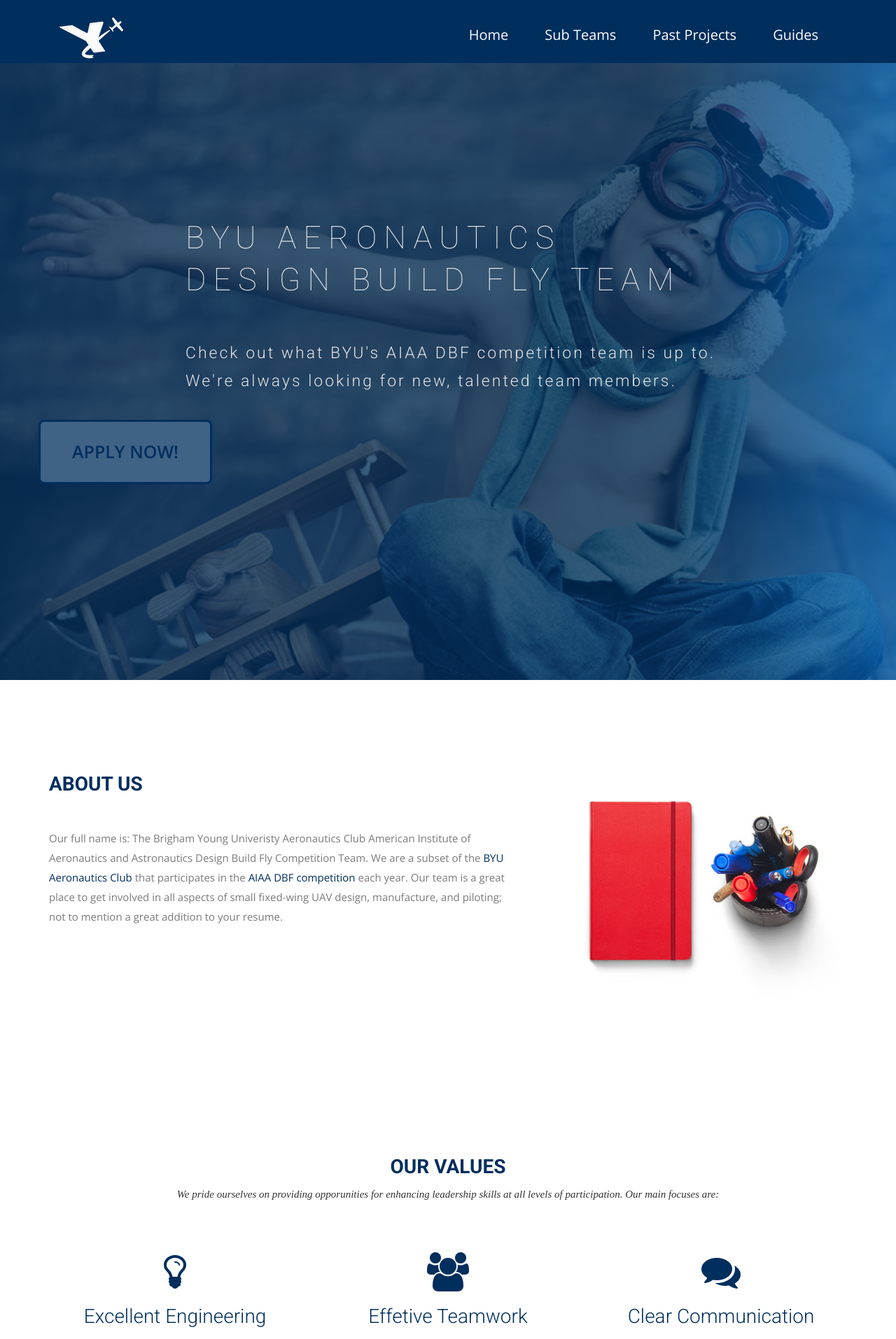
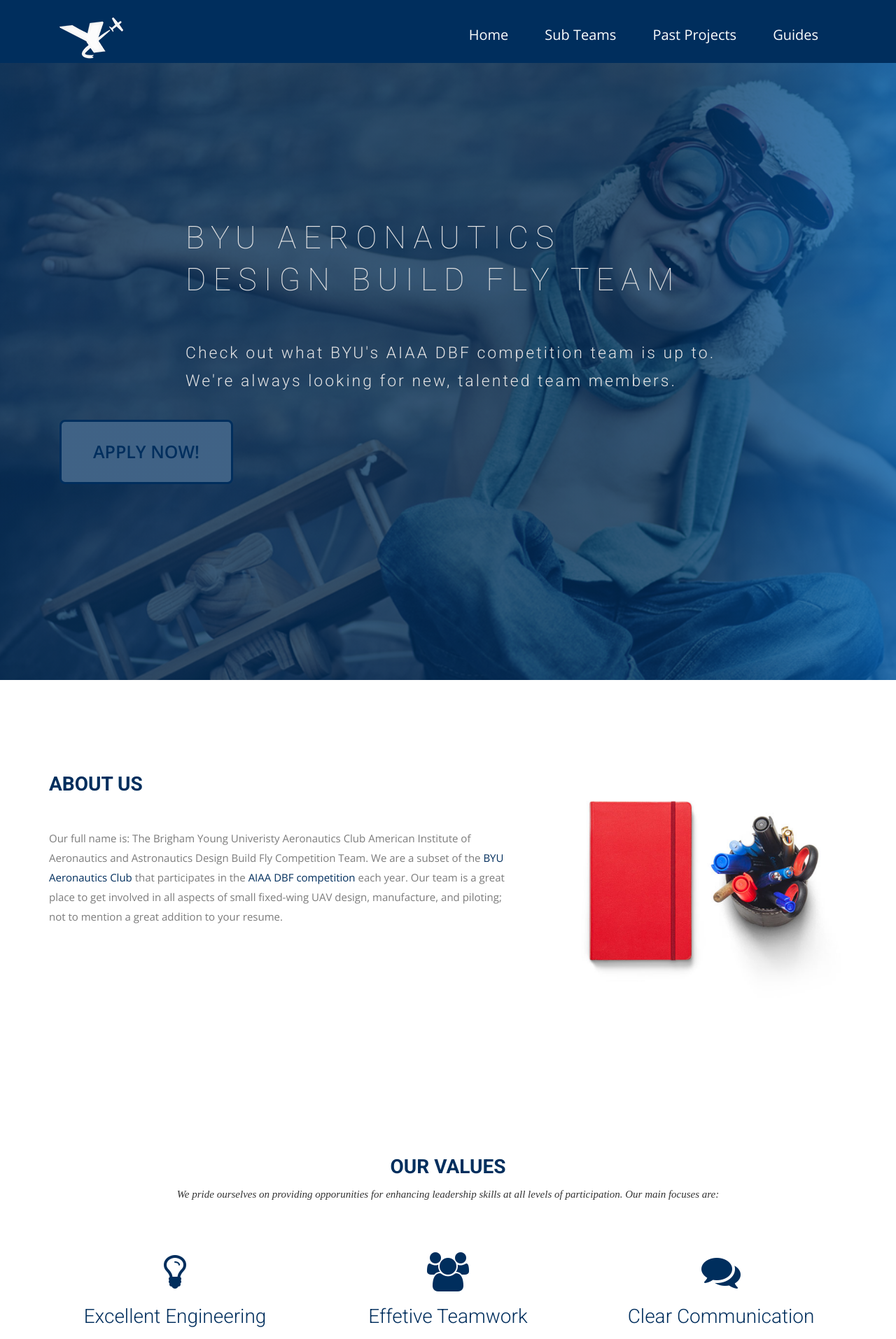
Before and after one commit to BYU-Aeronautics-Club/DBF, a Jekyll site: the page built from index.html, in a window 1280 px wide. Shown: the top 1914 px of the page at 70% size. Built offline with Jekyll 4.4.1, drawn with Linux system fonts in a browser that asks for light colours; nearby versions of some CDN libraries; some web fonts are replaced.

Commit message:
try a different place

```diff
--- a/css/airspace.css
+++ b/css/airspace.css
@@ -136,10 +136,9 @@
   letter-spacing: 3px;
 }
 
-.apply {
+.btn-wow {
     transition: 0.25s;
     padding: 25px 45px;
-    border: solid;
     border-color:#002E5D;
     border-radius: 8px;
     border-width: medium;
@@ -148,16 +147,18 @@
     color: #002E5D;
     font-weight: bold;
     margin-top: 25px;
-}
+  }
+/* #slider .btn-slider:hover{
+    background-color: #002E5D;
+    color: #a2e3a2;
+} */
 
-
-.apply:hover,
-.apply:focus {
-    animation: wow 0.5s;
+.btn-wow:hover,
+.btn-wow:focus {
+    animation: wow 1s;
     box-shadow: 0 0.5em 0.5em -0.4em white, 0 0 0 2em rgba(white,0);
     color:#002E5D;
     background-color:#a2e3a2;
-  border-width:medium;
 
   }
 
--- a/index.html
+++ b/index.html
@@ -15,8 +15,12 @@
               <br>We're always looking for new, talented team members.</p>
         </div>
       </div>
-      <div class="btn btn-default apply" href="#">APPLY NOW!</div>
     </div>
+    <div class="container">
+        <div class="center">
+            <div class="btn btn-default btn-wow" href="#">APPLY NOW!</div>
+        </div>
+      </div>
   </div>
 </section>
 <!-- Wrapper Start -->
```
